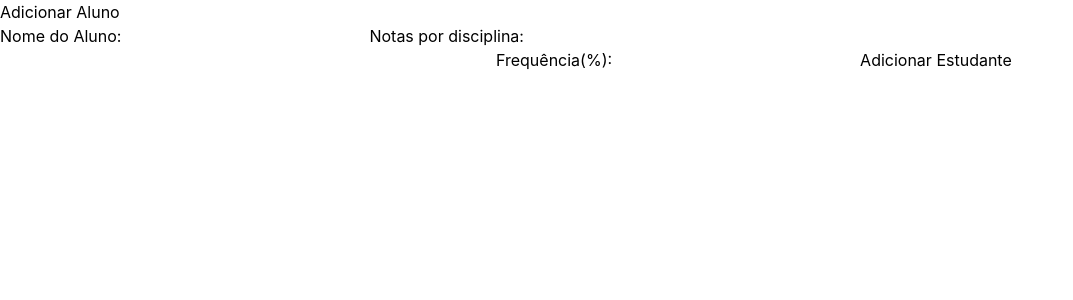
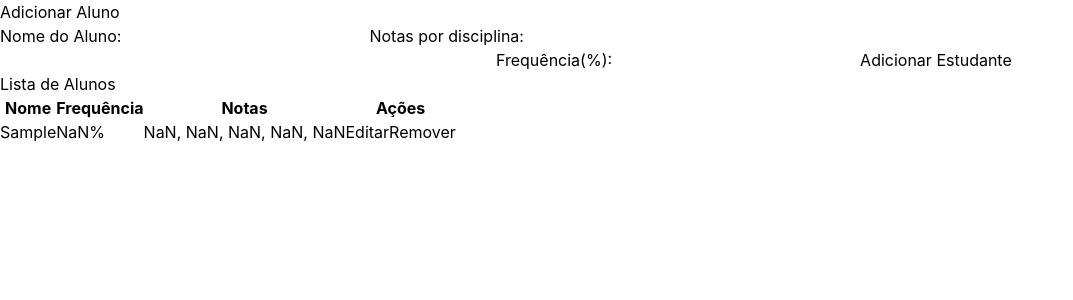
Before and after one commit to Guelmcf/Grade-Manager, a React (Vite) app: page / in a window 1280 px wide. Both pictures are taken after typing "Sample", "Sample", "Sample", "Sample", "Sample", "Sample" into the empty fields and a click on the button "Adicionar Estudante". Shown: the top 300 px of the page, without its empty margins (0-1073 px from the left). Built offline with nearby package versions, Linux system fonts and the light colour scheme.

Commit message:
feat: Add StudentTable Base component

```diff
--- a/src/App.tsx
+++ b/src/App.tsx
@@ -1,6 +1,7 @@
 import './App.css'
 import { useStudent } from './hooks/useStudent';
 import StudentForm from './components/studentsForms';
+import { StudentTable } from './components/studentsTable';
 
 
 export default function App() {
@@ -10,11 +11,14 @@ const {
   editingStudentId,
   addStudent,
   updateStudent,
-  cancelEdit
+  cancelEdit,
+  removeStudent,
+  editStudent
 } = useStudent()
 
 
 return (
+  <div>
       <StudentForm
         students={students}
         editingStudentId={editingStudentId}
@@ -22,5 +26,12 @@ return (
         updateStudent={updateStudent}
         cancelEdit={cancelEdit}
       />
+      <StudentTable
+        students={students}
+        editingStudentId={editingStudentId}
+        editStudent={editStudent}
+        removeStudent={removeStudent}
+      />
+  </div>
 )
 }
--- a/src/components/studentsTable.tsx
+++ b/src/components/studentsTable.tsx
@@ -0,0 +1,43 @@
+import type { Student } from '../types';
+
+interface StudentTableProps {
+    students: Student[]
+    editingStudentId: string | null
+    editStudent: (id: string) => void
+    removeStudent: (id: string) => void
+}
+
+export function StudentTable(props: StudentTableProps) {
+
+const { students, editingStudentId, editStudent, removeStudent } = props
+
+    return (
+        <div>
+            <h1>Lista de Alunos</h1>
+            <table>
+                <thead>
+                    <tr>
+                        <th>Nome</th>
+                        <th>Frequência</th>
+                        <th>Notas</th>
+                        <th>Ações</th>
+                    </tr>
+                </thead>
+                <tbody>
+                    {students.map((student) => (
+                        <tr key={student.id}
+                        className={student.id === editingStudentId? "bg-yellow-300": "bg-transparent"}>
+                            <td>{student.name}</td>
+                            <td>{student.attendance}%</td>
+                            <td>{student.grades.join(', ')}</td>
+                            <td>
+                                <button onClick={() => editStudent(student.id)}>Editar</button>
+                                <button onClick={() => removeStudent(student.id)}>Remover</button>
+                            </td>
+                        </tr>
+                    ))}
+                </tbody>
+            </table>
+        </div>
+    )
+}
```
Lines whose indentation alone changed are shown as unchanged.
